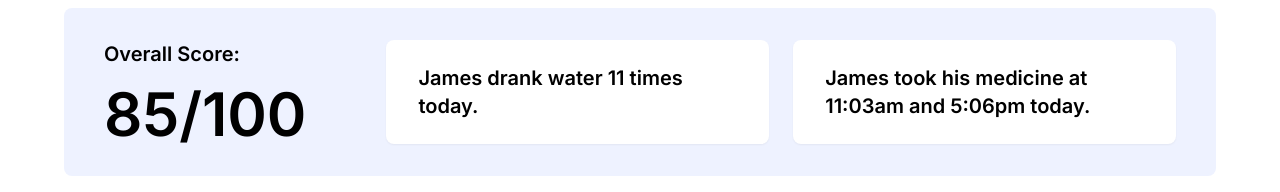
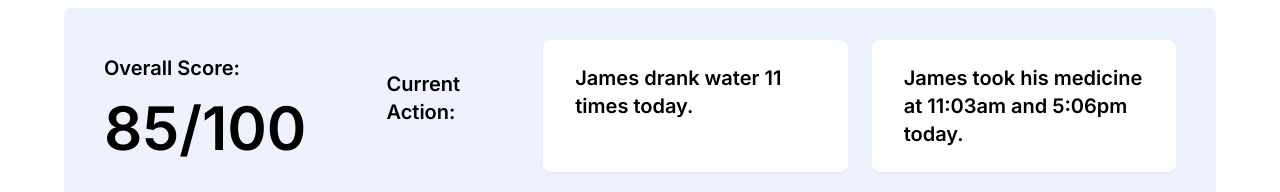
Before and after one commit to juliacamacho/nofall, a React (Create React App) app: page /dashboard in a window 1280 px wide. Shown: the part 261-453 px from the top of the page. Built offline with nearby package versions, Linux system fonts and the light colour scheme; no server answers; the database is empty.

Commit message:
Subscribe to user info updates

```diff
--- a/src/components/ActivityCard.js
+++ b/src/components/ActivityCard.js
@@ -10,11 +10,11 @@ const ActivityCard = (props) => {
             <div className="flex items-center mb-1">
                 {(props.yesterday > 0) ?
                 <svg className="mr-1.5 h-5 w-5 text-green-500" xmlns="http://www.w3.org/2000/svg" fill="none" viewBox="0 0 24 24" stroke="currentColor">
-                    <path stroke-linecap="round" stroke-linejoin="round" stroke-width="2" d="M5 10l7-7m0 0l7 7m-7-7v18" />
+                    <path strokeLinecap="round" strokeLinejoin="round" strokeWidth="2" d="M5 10l7-7m0 0l7 7m-7-7v18" />
                 </svg>
                 :
                 <svg className="mr-1.5 h-5 w-5 text-red-500" xmlns="http://www.w3.org/2000/svg" fill="none" viewBox="0 0 24 24" stroke="currentColor">
-                    <path stroke-linecap="round" stroke-linejoin="round" stroke-width="2" d="M19 14l-7 7m0 0l-7-7m7 7V3" />
+                    <path strokeLinecap="round" strokeLinejoin="round" strokeWidth="2" d="M19 14l-7 7m0 0l-7-7m7 7V3" />
                 </svg>}
                 <h2><span className="font-medium">{Math.abs(props.yesterday)}% {(props.yesterday > 0) ? "increase " : "decrease "}</span> from yesterday.</h2>
             </div>
@@ -22,11 +22,11 @@ const ActivityCard = (props) => {
             <div className="flex items-center mb-1">
                 {(props.lastWeek > 0) ?
                 <svg className="mr-1.5 h-5 w-5 text-green-500" xmlns="http://www.w3.org/2000/svg" fill="none" viewBox="0 0 24 24" stroke="currentColor">
-                    <path stroke-linecap="round" stroke-linejoin="round" stroke-width="2" d="M5 10l7-7m0 0l7 7m-7-7v18" />
+                    <path strokeLinecap="round" strokeLinejoin="round" strokeWidth="2" d="M5 10l7-7m0 0l7 7m-7-7v18" />
                 </svg>
                 :
                 <svg className="mr-1.5 h-5 w-5 text-red-500" xmlns="http://www.w3.org/2000/svg" fill="none" viewBox="0 0 24 24" stroke="currentColor">
-                    <path stroke-linecap="round" stroke-linejoin="round" stroke-width="2" d="M19 14l-7 7m0 0l-7-7m7 7V3" />
+                    <path strokeLinecap="round" strokeLinejoin="round" strokeWidth="2" d="M19 14l-7 7m0 0l-7-7m7 7V3" />
                 </svg>}
                 <h2><span className="font-medium">{Math.abs(props.lastWeek)}% {(props.lastWeek > 0) ? "increase " : "decrease "}</span> from last week.</h2>
             </div>
@@ -34,11 +34,11 @@ const ActivityCard = (props) => {
             <div className="flex items-center mb-1">
                 {(props.lastMonth > 0) ?
                 <svg className="mr-1.5 h-5 w-5 text-green-500" xmlns="http://www.w3.org/2000/svg" fill="none" viewBox="0 0 24 24" stroke="currentColor">
-                    <path stroke-linecap="round" stroke-linejoin="round" stroke-width="2" d="M5 10l7-7m0 0l7 7m-7-7v18" />
+                    <path strokeLinecap="round" strokeLinejoin="round" strokeWidth="2" d="M5 10l7-7m0 0l7 7m-7-7v18" />
                 </svg>
                 :
                 <svg className="mr-1.5 h-5 w-5 text-red-500" xmlns="http://www.w3.org/2000/svg" fill="none" viewBox="0 0 24 24" stroke="currentColor">
-                    <path stroke-linecap="round" stroke-linejoin="round" stroke-width="2" d="M19 14l-7 7m0 0l-7-7m7 7V3" />
+                    <path strokeLinecap="round" strokeLinejoin="round" strokeWidth="2" d="M19 14l-7 7m0 0l-7-7m7 7V3" />
                 </svg>}
                 <h2><span className="font-medium">{Math.abs(props.lastMonth)}% {(props.lastMonth > 0) ? "increase " : "decrease "}</span> from last month.</h2>
             </div>
--- a/src/components/ActivitySummary.js
+++ b/src/components/ActivitySummary.js
@@ -1,13 +1,17 @@
 import React from "react";
 import { Link } from 'react-router-dom';
 
-const ActivitySummary = () => {
+const ActivitySummary = (props) => {
     return (
         <div className="bg-indigo-50 rounded-lg py-8 px-10 flex space-x-20 items-center mb-6">
 
             <div>
                 <h1 className="text-xl font-semibold pb-4">Overall Score:</h1>
                 <h1 className="text-6xl font-semibold">85/100</h1>
+            </div>
+            <div>
+                <h1 className="text-xl font-semibold pb-4">Current Action:</h1>
+                <h1 className="text-6xl font-semibold">{props.userInfo?.status}</h1>
             </div>
 
             <div className="grid grid-cols-2 gap-x-6">
--- a/src/pages/DashboardPage.js
+++ b/src/pages/DashboardPage.js
@@ -1,4 +1,4 @@
-import React from "react";
+import React, {useEffect, useState} from "react";
 import { Link } from 'react-router-dom';
 
 import Navbar from "../components/Navbar";
@@ -7,8 +7,27 @@ import ActivityGraph from '../components/ActivityGraph'
 import ActivitySummary from '../components/ActivitySummary'
 import ActivityCard from '../components/ActivityCard'
 import AssessmentGraph from '../components/AssessmentGraph'
+import {db} from "../firebase";
 
 const DashboardPage = () => {
+    const [userInfo, setUserInfo] = useState({});
+
+    useEffect(() => {
+        const stopListening = db
+            .collection("users")
+            .doc("gwmg2hLSPUxzx3PKbj5r")
+            .onSnapshot(snapshot => {
+                console.log("[DashboardPage.js] data updated");
+                setUserInfo(snapshot.data());
+                console.log(snapshot.data());
+            });
+
+        return () => {
+            stopListening();
+            console.log("done");
+        }
+    }, [db]);
+
     return (
         <>
             <Navbar/>
@@ -17,7 +36,7 @@ const DashboardPage = () => {
             <div className="px-16 pb-8">
 
                 <h1 className="text-2xl font-bold mb-6">Ambient Activity Report</h1>
-                <ActivitySummary />
+                <ActivitySummary userInfo={userInfo}/>
                 <ActivityGraph title="Time Spent Sitting/Lying Down" type="line"/>
                 <ActivityGraph title="Frequency of Stand-ups" type="bar"/>
                 <div className="grid grid-cols-3 gap-x-4">
```
